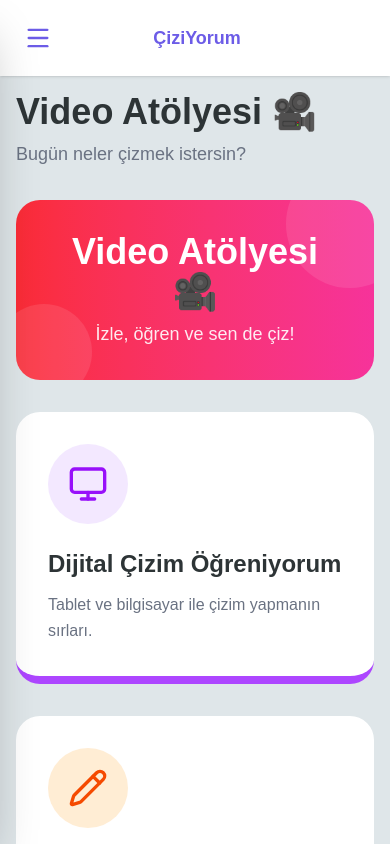
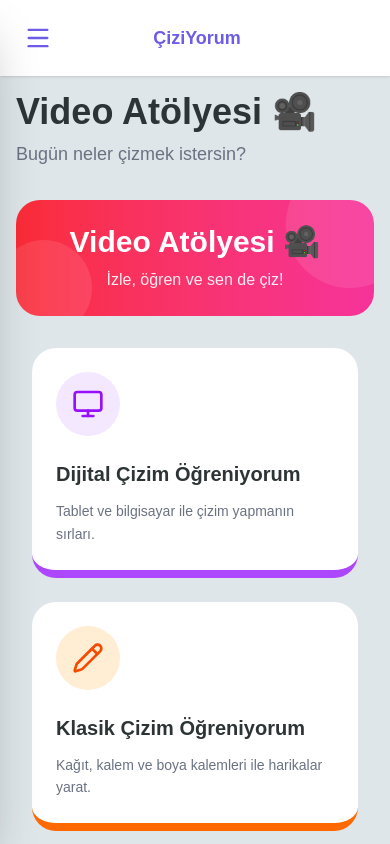
Before and after one commit to syaprakli/CiziYorum, a React (Vite) app: page /#/videolar in a window 390 px wide. Built offline with nearby package versions, Linux system fonts and the light colour scheme.

Commit message:
fix: resolve asset paths for GH Pages and reduce mobile sidebar width

```diff
--- a/src/components/layout/Sidebar.jsx
+++ b/src/components/layout/Sidebar.jsx
@@ -35,7 +35,7 @@ export default function Sidebar({ isOpen, onClose }) {
             />
 
             <aside className={`fixed top-0 left-0 h-[100dvh] bg-white shadow-2xl rounded-r-3xl flex flex-col p-3 z-40 transition-transform duration-300 ease-out transform
-                w-60 lg:w-64 lg:static lg:translate-x-0
+                w-52 sm:w-60 lg:w-64 lg:static lg:translate-x-0
                 ${isOpen ? 'translate-x-0' : '-translate-x-full'}
             `}>
                 {/* Mobile Close Button */}
--- a/src/pages/VideoTutorials.jsx
+++ b/src/pages/VideoTutorials.jsx
@@ -65,17 +65,27 @@ export default function VideoTutorials() {
     const currentArtists = view !== 'menu' ? getArtistsByCategory(view) : [];
     const currentVideos = selectedArtist ? getArtistVideos() : [];
 
+    // Helper to resolve asset paths correctly on GitHub Pages
+    const getAssetPath = (path) => {
+        if (!path) return '';
+        if (path.startsWith('http')) return path; // External link
+        // Clean double slashes if base url ends with / and path starts with /
+        const base = import.meta.env.BASE_URL;
+        const cleanPath = path.startsWith('/') ? path.slice(1) : path;
+        return `${base}${cleanPath}`;
+    };
+
     return (
         <div className="max-w-6xl mx-auto pb-10">
             {/* Header Area */}
-            <div className="bg-gradient-to-r from-red-500 to-pink-500 rounded-3xl p-8 shadow-soft text-white mb-8 text-center relative overflow-hidden">
+            <div className="bg-gradient-to-r from-red-500 to-pink-500 rounded-3xl p-6 sm:p-8 shadow-soft text-white mb-8 text-center relative overflow-hidden">
                 <div className="absolute top-0 right-0 w-32 h-32 bg-white/10 rounded-full transform translate-x-10 -translate-y-10" />
                 <div className="absolute bottom-0 left-0 w-24 h-24 bg-white/10 rounded-full transform -translate-x-5 translate-y-5" />
 
                 {view === 'menu' ? (
                     <>
-                        <h1 className="text-4xl font-heading font-bold mb-2 relative z-10">Video Atölyesi 🎥</h1>
-                        <p className="text-white/90 font-medium text-lg relative z-10">İzle, öğren ve sen de çiz!</p>
+                        <h1 className="text-3xl sm:text-4xl font-heading font-bold mb-2 relative z-10">Video Atölyesi 🎥</h1>
+                        <p className="text-white/90 font-medium text-base sm:text-lg relative z-10">İzle, öğren ve sen de çiz!</p>
                     </>
                 ) : (
                     <div className="relative z-10 flex items-center justify-center gap-4">
@@ -86,10 +96,10 @@ export default function VideoTutorials() {
                             <ChevronLeft size={24} />
                         </button>
                         <div>
-                            <h1 className="text-3xl font-heading font-bold mb-1">
+                            <h1 className="text-2xl sm:text-3xl font-heading font-bold mb-1">
                                 {selectedArtist ? selectedArtist : (view === 'digital' ? 'Dijital Çizim' : 'Klasik Çizim')}
                             </h1>
-                            <p className="text-white/90 font-medium">
+                            <p className="text-white/90 font-medium text-sm sm:text-base">
                                 {selectedArtist ? 'Eğitim Videoları' : 'Sanatçını Seç ve Başla!'}
                             </p>
                         </div>
@@ -99,29 +109,29 @@ export default function VideoTutorials() {
 
             {/* VIEW 1: Main Menu (Digital vs Classic) */}
             {view === 'menu' && (
-                <div className="grid grid-cols-1 md:grid-cols-2 gap-8 max-w-4xl mx-auto">
+                <div className="grid grid-cols-1 md:grid-cols-2 gap-6 sm:gap-8 max-w-4xl mx-auto px-4 sm:px-0">
                     <div
                         onClick={() => setView('digital')}
-                        className="bg-white rounded-3xl p-8 shadow-soft hover:shadow-pop transition-all cursor-pointer group border-b-8 border-purple-500 hover:-translate-y-2"
+                        className="bg-white rounded-3xl p-6 sm:p-8 shadow-soft hover:shadow-pop transition-all cursor-pointer group border-b-8 border-purple-500 hover:-translate-y-2"
                     >
-                        <div className="bg-purple-100 w-20 h-20 rounded-full flex items-center justify-center text-purple-600 mb-6 group-hover:scale-110 transition-transform">
-                            <Monitor size={40} />
+                        <div className="bg-purple-100 w-16 h-16 sm:w-20 sm:h-20 rounded-full flex items-center justify-center text-purple-600 mb-6 group-hover:scale-110 transition-transform">
+                            <Monitor size={32} className="sm:w-10 sm:h-10" />
                         </div>
-                        <h2 className="text-2xl font-bold text-dark mb-3">Dijital Çizim Öğreniyorum</h2>
-                        <p className="text-gray-500 font-medium leading-relaxed">
+                        <h2 className="text-xl sm:text-2xl font-bold text-dark mb-3">Dijital Çizim Öğreniyorum</h2>
+                        <p className="text-gray-500 font-medium leading-relaxed text-sm sm:text-base">
                             Tablet ve bilgisayar ile çizim yapmanın sırları.
                         </p>
                     </div>
 
                     <div
                         onClick={() => setView('classic')}
-                        className="bg-white rounded-3xl p-8 shadow-soft hover:shadow-pop transition-all cursor-pointer group border-b-8 border-orange-500 hover:-translate-y-2"
+                        className="bg-white rounded-3xl p-6 sm:p-8 shadow-soft hover:shadow-pop transition-all cursor-pointer group border-b-8 border-orange-500 hover:-translate-y-2"
                     >
-                        <div className="bg-orange-100 w-20 h-20 rounded-full flex items-center justify-center text-orange-600 mb-6 group-hover:scale-110 transition-transform">
-                            <Pencil size={40} />
+                        <div className="bg-orange-100 w-16 h-16 sm:w-20 sm:h-20 rounded-full flex items-center justify-center text-orange-600 mb-6 group-hover:scale-110 transition-transform">
+                            <Pencil size={32} className="sm:w-10 sm:h-10" />
                         </div>
-                        <h2 className="text-2xl font-bold text-dark mb-3">Klasik Çizim Öğreniyorum</h2>
-                        <p className="text-gray-500 font-medium leading-relaxed">
+                        <h2 className="text-xl sm:text-2xl font-bold text-dark mb-3">Klasik Çizim Öğreniyorum</h2>
+                        <p className="text-gray-500 font-medium leading-relaxed text-sm sm:text-base">
                             Kağıt, kalem ve boya kalemleri ile harikalar yarat.
                         </p>
                     </div>
@@ -130,7 +140,7 @@ export default function VideoTutorials() {
 
             {/* VIEW 2: Artist Folders Selection */}
             {view !== 'menu' && !selectedArtist && (
-                <div className="grid grid-cols-1 sm:grid-cols-2 lg:grid-cols-3 gap-6 animate-in fade-in slide-in-from-bottom-4 duration-500">
+                <div className="grid grid-cols-1 sm:grid-cols-2 lg:grid-cols-3 gap-6 px-4 sm:px-0 animate-in fade-in slide-in-from-bottom-4 duration-500">
                     {currentArtists.map((artist, index) => (
                         <div
                             key={index}
@@ -140,7 +150,7 @@ export default function VideoTutorials() {
                             <div className="relative rounded-2xl overflow-hidden aspect-[4/3] mb-4 bg-gray-100">
                                 {artist.cover ? (
                                     <img
-                                        src={artist.cover}
+                                        src={getAssetPath(artist.cover)}
                                         alt={artist.name}
                                         className="w-full h-full object-cover group-hover:scale-105 transition-transform duration-500"
                                     />
@@ -171,7 +181,7 @@ export default function VideoTutorials() {
 
             {/* VIEW 3: Video Grid for Selected Artist */}
             {selectedArtist && (
-                <div className="grid grid-cols-1 sm:grid-cols-2 lg:grid-cols-3 gap-6 animate-in fade-in slide-in-from-bottom-4 duration-500">
+                <div className="grid grid-cols-1 sm:grid-cols-2 lg:grid-cols-3 gap-6 px-4 sm:px-0 animate-in fade-in slide-in-from-bottom-4 duration-500">
                     {currentVideos.map((video) => (
                         <div
                             key={video.id}
@@ -182,7 +192,7 @@ export default function VideoTutorials() {
                             <div className="relative rounded-2xl overflow-hidden aspect-video mb-4 bg-black">
                                 {video.videoUrl.endsWith('.mp4') ? (
                                     <video
-                                        src={video.videoUrl + "#t=0.5"}
+                                        src={getAssetPath(video.videoUrl) + "#t=0.5"}
                                         className="w-full h-full object-cover"
                                         preload="metadata"
                                         muted
@@ -197,7 +207,7 @@ export default function VideoTutorials() {
                                 ) : (
                                     // Fallback for non-mp4 (YouTube etc)
                                     <img
-                                        src={video.thumbnail || "https://placehold.co/600x400?text=Video"}
+                                        src={video.thumbnail ? getAssetPath(video.thumbnail) : "https://placehold.co/600x400?text=Video"}
                                         alt={video.title}
                                         className="w-full h-full object-cover"
                                     />
@@ -251,7 +261,7 @@ export default function VideoTutorials() {
                         <div className="aspect-video w-full bg-black relative flex items-center justify-center overflow-hidden">
                             {selectedVideo.videoUrl.endsWith('.mp4') ? (
                                 <video
-                                    src={selectedVideo.videoUrl}
+                                    src={getAssetPath(selectedVideo.videoUrl)}
                                     controls
                                     autoPlay
                                     className="w-full h-full"
@@ -274,4 +284,5 @@ export default function VideoTutorials() {
             )}
         </div>
     );
+
 }
```
Also changed, not shown: src/pages/StepByStep.jsx (+12 -2 lines).
